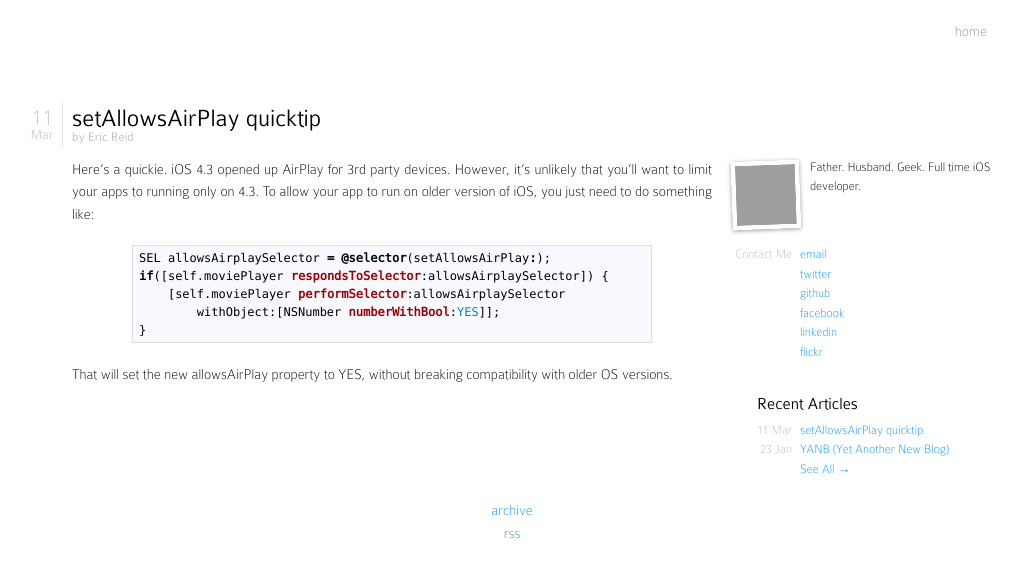
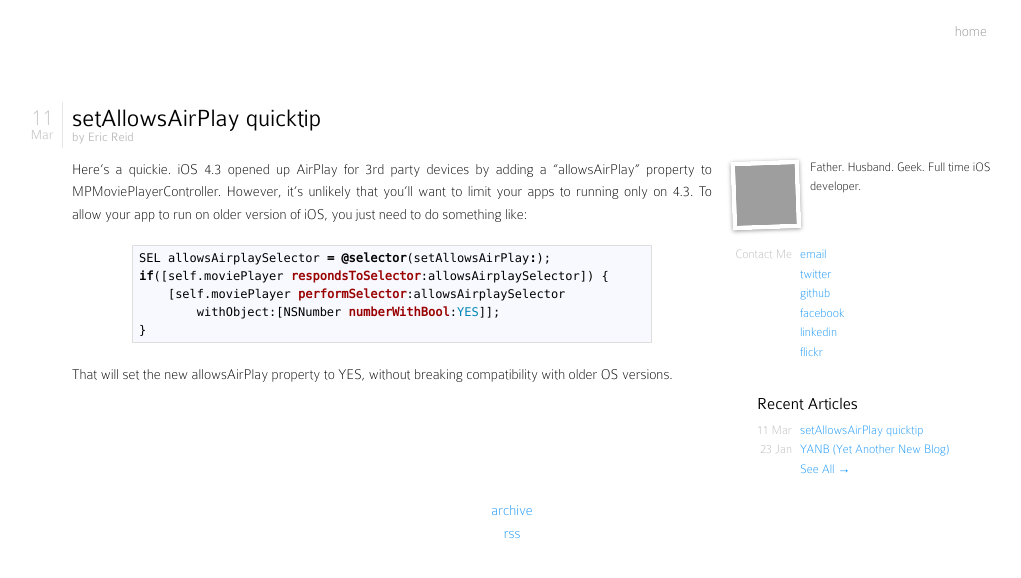
Before and after one commit to ericreid/ericreid.github.com, a Jekyll site: the page built from _posts/2011-03-15-allowsAirPlay.md, in a window 1280 px wide, cut to the strip 0-578 px from the top of the page. Shown: the whole strip, without its empty margins (128-1149 px from the left). Built offline with Jekyll 4.4.1, drawn with Linux system fonts in a browser that asks for light colours; Markdown is read by kramdown in place of the engine named in the settings; comment, search, counter and statistics services are not loaded; grey boxes are pictures that could not be loaded.

Commit message:
Be more specific about where allowsAirPlay comes from

```diff
--- a/_posts/2011-03-15-allowsAirPlay.md
+++ b/_posts/2011-03-15-allowsAirPlay.md
@@ -4,7 +4,7 @@ date: 2011-03-11 12:26:00
 title: setAllowsAirPlay quicktip
 ---
 
-Here's a quickie. iOS 4.3 opened up AirPlay for 3rd party devices. However, it's unlikely that you'll want to limit your apps to running only on 4.3. To allow your app to run on older version of iOS, you just need to do something like:
+Here's a quickie. iOS 4.3 opened up AirPlay for 3rd party devices by adding a "allowsAirPlay" property to MPMoviePlayerController. However, it's unlikely that you'll want to limit your apps to running only on 4.3. To allow your app to run on older version of iOS, you just need to do something like:
 
 {% highlight objc %}
 SEL allowsAirplaySelector = @selector(setAllowsAirPlay:);
```
